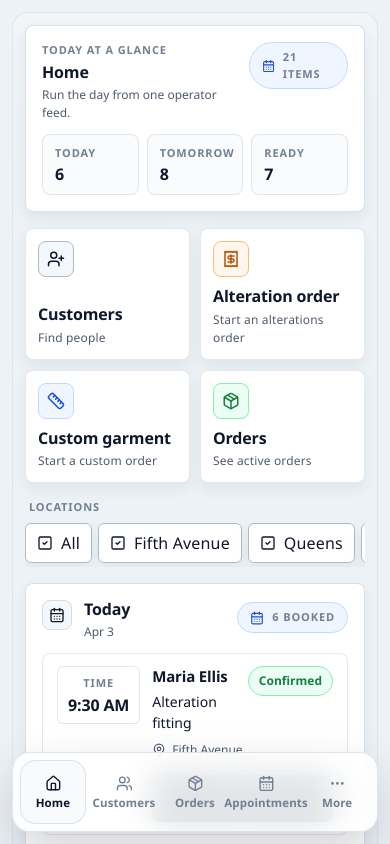
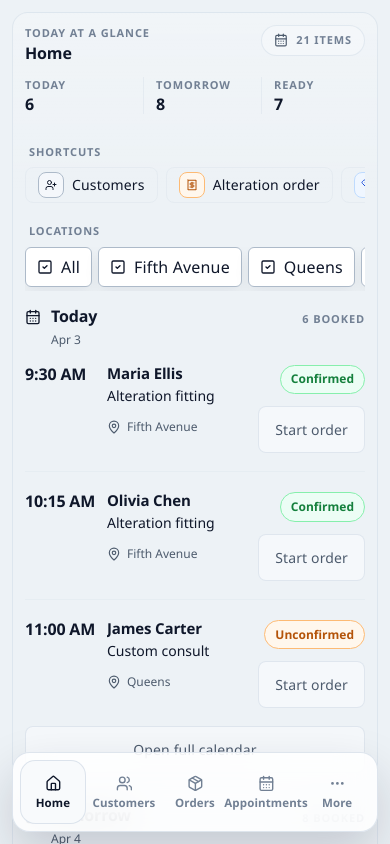
Before and after one commit to EvilHidden/maximus-prototype, a React (Vite) app: page / in a window 390 px wide. Shown: the top 844 px of the page. Built offline with nearby package versions, Linux system fonts and the light colour scheme.

Commit message:
Home mobile density pass

```diff
--- a/src/features/home/components/HomeMobileDashboard.tsx
+++ b/src/features/home/components/HomeMobileDashboard.tsx
@@ -4,10 +4,7 @@ import { CalendarDays, CheckSquare2, MapPin, Package, Square } from "lucide-reac
 import type { Appointment, PickupLocation } from "../../../types";
 import {
   ActionButton,
-  QuickActionTile,
   SelectionChip,
-  Surface,
-  SurfaceHeader,
 } from "../../../components/ui/primitives";
 import { AppointmentIssuePill, CountPill } from "../../../components/ui/pills";
 import {
@@ -66,11 +63,45 @@ function MobileMetric({
   value: string;
   tone?: "default" | "info" | "success";
 }) {
+  const valueToneClassName =
+    tone === "success"
+      ? "text-[var(--app-success-text)]"
+      : tone === "info"
+        ? "text-[var(--app-text)]"
+        : "text-[var(--app-text)]";
+
   return (
-    <div className="min-w-0 rounded-[var(--app-radius-md)] border border-[var(--app-border)]/65 bg-[var(--app-surface-muted)]/55 px-3 py-2.5">
-      <div className="app-text-overline text-[var(--app-text-soft)]">{label}</div>
-      <div className="app-text-value mt-1 truncate text-[1rem]">{value}</div>
+    <div className="min-w-0 border-l border-[var(--app-border)]/38 pl-3 first:border-l-0 first:pl-0">
+      <div className="app-text-overline text-[var(--app-text-soft)]/90">{label}</div>
+      <div className={`app-text-value mt-0.5 truncate text-[0.95rem] ${valueToneClassName}`}>{value}</div>
     </div>
+  );
+}
+
+function MobileShortcutButton({
+  title,
+  icon: Icon,
+  iconStyle,
+  onClick,
+}: {
+  title: string;
+  icon: LucideIcon;
+  iconStyle?: CSSProperties;
+  onClick: () => void;
+}) {
+  return (
+    <button
+      onClick={onClick}
+      className="inline-flex h-9 shrink-0 items-center gap-2 rounded-[var(--app-radius-md)] border border-[var(--app-border)]/32 bg-transparent px-3 text-left transition hover:border-[var(--app-border-strong)]/55 hover:bg-[var(--app-surface-muted)]/12"
+    >
+      <span
+        className="app-icon-chip h-6.5 w-6.5 shrink-0 border-[var(--app-border)]/40 bg-[var(--app-surface-muted)]/8 [&_svg]:h-3.5 [&_svg]:w-3.5"
+        style={iconStyle}
+      >
+        <Icon className="h-3.5 w-3.5" />
+      </span>
+      <span className="app-text-body text-[0.76rem] font-medium text-[var(--app-text)]">{title}</span>
+    </button>
   );
 }
 
@@ -79,7 +110,7 @@ function MobileSection({
   subtitle,
   count,
   countLabel,
-  icon,
+  icon: Icon,
   tone,
   action,
   children,
@@ -94,22 +125,22 @@ function MobileSection({
   children: ReactNode;
 }) {
   return (
-    <Surface tone="work" className="px-4 py-4">
+    <section className="border-t border-[var(--app-border)]/38 pt-4.5 first:border-t-0 first:pt-0">
       <div className="flex items-start justify-between gap-3">
-        <SurfaceHeader
-          icon={icon}
-          title={title}
-          subtitle={subtitle}
-          titleClassName="app-text-value"
-          subtitleClassName="app-text-caption"
-        />
-        <div className="shrink-0 pt-0.5">
-          <CountPill count={count} label={countLabel} icon={icon} tone={tone} className="px-2.5 py-1" />
+        <div className="flex items-start gap-2.5">
+          <Icon className="mt-0.5 h-4 w-4 shrink-0 text-[var(--app-text-soft)]" />
+          <div>
+            <div className="app-text-value">{title}</div>
+            <div className="mt-1 app-text-caption">{subtitle}</div>
           </div>
         </div>
-      <div className="mt-3 space-y-2.5">{children}</div>
-      {action ? <div className="mt-3">{action}</div> : null}
-    </Surface>
+        <div className="app-text-overline shrink-0 pt-1 text-[var(--app-text-soft)]">
+          {count} {countLabel}
+        </div>
+      </div>
+      <div className="mt-3.5 space-y-0">{children}</div>
+      {action ? <div className="mt-4.5">{action}</div> : null}
+    </section>
   );
 }
 
@@ -121,32 +152,31 @@ function MobileAppointmentRow({
   onCreateOrder: (appointment: Appointment) => void;
 }) {
   return (
-    <div className="rounded-[var(--app-radius-md)] border border-[var(--app-border)]/60 bg-[var(--app-surface)] px-3.5 py-3">
-      <div className="flex items-start gap-3">
-        <div className="shrink-0 rounded-[var(--app-radius-sm)] border border-[var(--app-border)]/65 bg-[var(--app-surface-muted)]/5 px-2.5 py-2 text-center">
-          <div className="app-text-overline text-[var(--app-text-soft)]">Time</div>
-          <div className="app-text-value mt-1 whitespace-nowrap text-[0.92rem] leading-none">{getAppointmentTimeLabel(appointment)}</div>
-        </div>
-        <div className="min-w-0 flex-1">
-          <div className="flex items-start justify-between gap-2">
+    <div className="border-b border-[var(--app-border)]/24 py-4.5 last:border-b-0 last:pb-0 first:pt-0">
+      <div className="grid grid-cols-[58px_minmax(0,1fr)_auto] gap-x-6 gap-y-2.5">
+        <div className="app-text-value whitespace-nowrap pt-0.5 text-[0.8rem] leading-none text-[var(--app-text-muted)]">{getAppointmentTimeLabel(appointment)}</div>
+        <div className="min-w-0">
           <div className="min-w-0">
             <div className="app-text-strong truncate">{appointment.customer}</div>
-              <div className="app-text-body mt-1 leading-tight">{appointment.type}</div>
+            <div className="app-text-body mt-0.5 text-[0.8rem] leading-tight">{appointment.type}</div>
           </div>
+          <div className="app-text-caption mt-3 inline-flex items-center gap-1.5">
+            <MapPin className="h-3.5 w-3.5 shrink-0" />
+            <span>{appointment.location}</span>
+          </div>
+        </div>
+        <div className="flex min-w-[84px] flex-col items-end gap-3 pt-0.5">
           <AppointmentIssuePill
             tone={appointment.contextFlags.includes("unconfirmed") ? "warn" : "success"}
             label={getAppointmentAttentionLabel(appointment)}
           />
-          </div>
-          <div className="app-text-caption mt-2 inline-flex items-center gap-1.5">
-            <MapPin className="h-3.5 w-3.5 shrink-0" />
-            <span>{appointment.location}</span>
-          </div>
-          <div className="mt-3">
-            <ActionButton tone="primary" className="min-h-10 w-full px-3.5 py-2 text-sm" onClick={() => onCreateOrder(appointment)}>
+          <ActionButton
+            tone="quiet"
+            className="min-h-6 px-0 py-0 text-[0.72rem] font-medium text-[var(--app-text-muted)] hover:text-[var(--app-text)]"
+            onClick={() => onCreateOrder(appointment)}
+          >
             Start order
           </ActionButton>
-          </div>
         </div>
       </div>
     </div>
@@ -166,14 +196,14 @@ function MobilePickupRow({
   const summary = pickup.itemSummary.filter(Boolean).join(" · ");
 
   return (
-    <div className="rounded-[var(--app-radius-md)] border border-[var(--app-border)]/60 bg-[var(--app-surface)] px-3.5 py-3">
-      <div className="flex items-start justify-between gap-3">
+    <div className="border-b border-[var(--app-border)]/28 py-3.5 last:border-b-0 last:pb-0 first:pt-0">
+      <div className="grid grid-cols-[minmax(0,1fr)_auto] items-start gap-3">
         <div className="min-w-0 flex-1">
           <div className="flex flex-wrap items-center gap-x-2 gap-y-1">
             <div className="app-text-strong">{pickup.payerName}</div>
             <div className="app-text-caption">Order {pickup.openOrderId}</div>
           </div>
-          <div className="app-text-body mt-1 leading-tight">{summary || pickup.pickupSchedule.label}</div>
+          <div className="app-text-body mt-0.5 text-[0.82rem] leading-tight">{summary || pickup.pickupSchedule.label}</div>
           <div className="app-text-caption mt-2 flex flex-wrap items-center gap-x-3 gap-y-1.5">
             <span className="inline-flex items-center gap-1.5">
               <MapPin className="h-3.5 w-3.5 shrink-0" />
@@ -182,15 +212,15 @@ function MobilePickupRow({
             <span>{needsPayment ? `Balance ${formatCurrency(pickup.pickupBalanceDue)}` : "Prepaid"}</span>
           </div>
         </div>
-      </div>
-      <div className="mt-3">
+        <div className="pt-0.5">
           <ActionButton
-          tone="primary"
-          className="min-h-10 w-full px-3.5 py-2 text-sm"
+            tone="secondary"
+            className="min-h-7.5 px-2.5 py-1 text-[0.74rem]"
             onClick={() => (needsPayment ? onCheckoutPickup(pickup.openOrderId) : onCompletePickup(pickup.openOrderId))}
           >
             {needsPayment ? "Take payment" : "Complete pickup"}
           </ActionButton>
+        </div>
       </div>
     </div>
   );
@@ -225,36 +255,35 @@ export function HomeMobileDashboard({
 
   return (
     <div className="space-y-4 md:hidden">
-      <Surface tone="work" className="px-4 py-4">
+      <div className="pb-3.5">
         <div className="flex items-start justify-between gap-3">
           <div>
             <div className="app-text-overline text-[var(--app-text-soft)]">Today at a glance</div>
-            <div className="app-text-value mt-1 text-[1.2rem]">Home</div>
-            <div className="app-text-caption mt-1">Run the day from one operator feed.</div>
+            <div className="app-text-value mt-0.5 text-[0.98rem]">Home</div>
           </div>
-          <CountPill count={visibleAppointmentCount + visiblePickupCount} label="items" icon={CalendarDays} tone="info" className="px-2.5 py-1" />
+          <CountPill count={visibleAppointmentCount + visiblePickupCount} label="items" icon={CalendarDays} tone="default" className="px-2 py-1" />
         </div>
 
-        <div className="mt-3 grid grid-cols-3 gap-2">
+        <div className="mt-3.5 grid grid-cols-3 gap-3.5">
           <MobileMetric label="Today" value={String(todayAppointments.length)} tone="info" />
           <MobileMetric label="Tomorrow" value={String(tomorrowAppointments.length)} tone="default" />
           <MobileMetric label="Ready" value={String(readyPickups.length)} tone="success" />
         </div>
-      </Surface>
+      </div>
 
-      <div className="grid grid-cols-2 gap-2.5">
+      <div className="space-y-1.5">
+        <div className="app-text-overline px-1 text-[var(--app-text-soft)]">Shortcuts</div>
+        <div className="flex gap-2 overflow-x-auto pb-1 app-no-scrollbar">
           {mobileQuickActions.map((action) => (
-          <QuickActionTile
+            <MobileShortcutButton
               key={action.label}
               title={action.label}
-            subtitle={action.subtitle}
               icon={action.icon}
               iconStyle={action.iconStyle}
               onClick={action.onClick}
-            size="compact"
-            className="min-h-[88px] min-w-0 px-3 py-3"
             />
           ))}
+        </div>
       </div>
 
       <div className="space-y-2">
@@ -295,7 +324,7 @@ export function HomeMobileDashboard({
       </div>
 
       {hasVisibleHomeWork ? (
-        <>
+        <div className="space-y-3.5">
           <MobileSection
             title="Today"
             subtitle={todayLabel}
@@ -318,7 +347,7 @@ export function HomeMobileDashboard({
                 />
               ))
             ) : (
-              <div className="app-text-caption rounded-[var(--app-radius-md)] border border-[var(--app-border)]/60 px-3.5 py-3 text-[var(--app-text-soft)]">
+              <div className="app-text-caption border-b border-[var(--app-border)]/45 py-3 text-[var(--app-text-soft)]">
                 No appointments booked for today.
               </div>
             )}
@@ -346,7 +375,7 @@ export function HomeMobileDashboard({
                 />
               ))
             ) : (
-              <div className="app-text-caption rounded-[var(--app-radius-md)] border border-[var(--app-border)]/60 px-3.5 py-3 text-[var(--app-text-soft)]">
+              <div className="app-text-caption border-b border-[var(--app-border)]/45 py-3 text-[var(--app-text-soft)]">
                 Nothing queued for tomorrow.
               </div>
             )}
@@ -375,12 +404,12 @@ export function HomeMobileDashboard({
                 />
               ))
             ) : (
-              <div className="app-text-caption rounded-[var(--app-radius-md)] border border-[var(--app-border)]/60 px-3.5 py-3 text-[var(--app-text-soft)]">
+              <div className="app-text-caption border-b border-[var(--app-border)]/45 py-3 text-[var(--app-text-soft)]">
                 Nothing ready for pickup right now.
               </div>
             )}
           </MobileSection>
-        </>
+        </div>
       ) : !hasAnyLocationSelected ? (
         <HomeEmptyState
           title="No locations selected"
```
Lines whose indentation alone changed are shown as unchanged.
